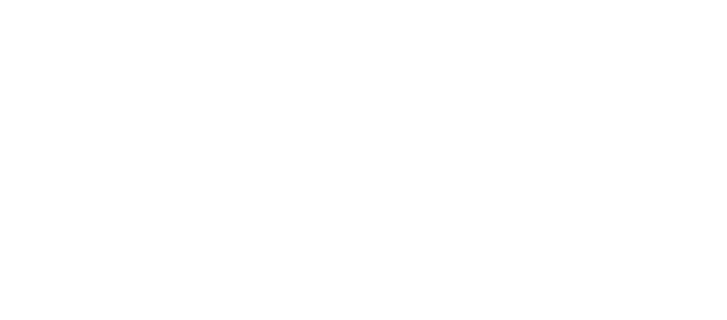
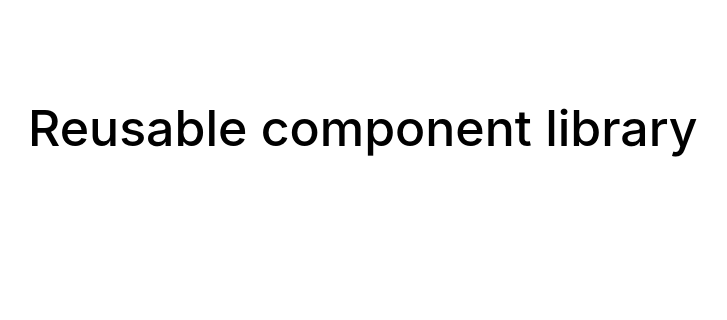
Before and after one commit to js-tasks-ru/htmlcss-20251006_novoselov-aleksandr-96, a website: page index.html in a window 1280 px wide. Shown: the whole page, without its empty margins (57-784 px from the left). Drawn offline with Linux system fonts and the light colour scheme.

Commit message:
[BEM] header + container

```diff
--- a/assets/css/main.css
+++ b/assets/css/main.css
@@ -3,7 +3,8 @@
 @import '/components/page/page.css';
 @import '/components/footer/footer.css';
 @import '/components/header/header.css';
-@import '/components/main/main.css';
+@import '/components/preview/preview.css';
+@import '/components/container/container.css';
 
 :root {
     --white: #ffffff;
--- /dev/null
+++ b/components/container/container.css
@@ -0,0 +1,4 @@
+.container {
+    max-width: 1110px;
+    margin: 0 auto;
+}
--- a/components/header/header.css
+++ b/components/header/header.css
@@ -1,4 +1,12 @@
 .header {
-    background-color: #FFFFFF;
-    padding: 40px;
+    background-color: #ffffff;
+    padding: 96px 0 77px;
 }
+
+.header__tittle {
+    font-family: Inter, sans-serif;
+    font-weight: 500;
+    font-size: 50px;
+    line-height: 64px;
+    letter-spacing: 0%;
+}
--- a/index.html
+++ b/index.html
@@ -5,6 +5,15 @@
         <link rel="stylesheet" href="./assets/css/main.css">
     </head>
     <body>
+        <div class="page">
+            <header class="header">
+                <div class="container">
+                    <h1 class="header__tittle ">Reusable component library</h1>
+                </div>
+            </header>
+            <main class="preview"></main>
+            <footer class="footer"></footer>
+        </div>
 
     </body>
 </html>
```
Also changed, not shown: components/preview/preview.css (renamed from components/main/main.css).
